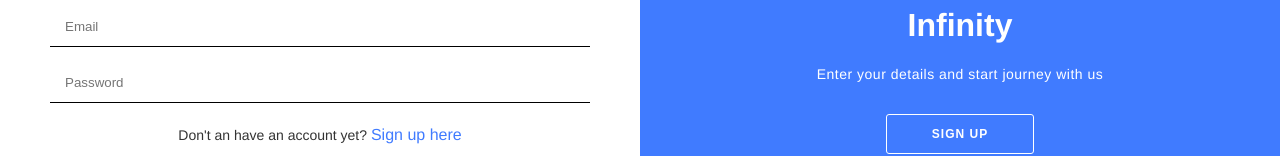
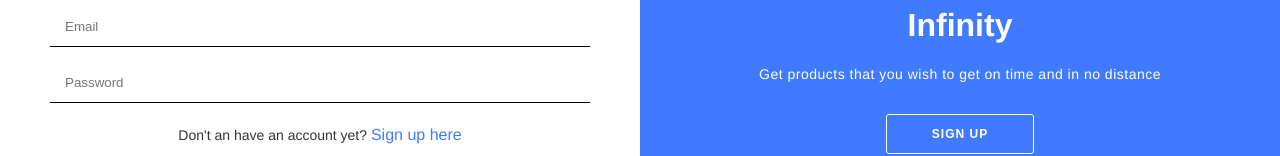
Before and after one commit to Open-RCA/eCom-vue-frontend, a Vue app: page /signin in a window 1280 px wide. Shown: the part 320-476 px from the top of the page. Built offline with nearby package versions, Linux system fonts and the light colour scheme.

Commit message:
text data and form from the ui design

```diff
--- a/src/views/Signin.vue
+++ b/src/views/Signin.vue
@@ -2,7 +2,7 @@
 <div>
 <div class="overlay-panel overlay-right">
 			<h1 class="h1-white">Infinity</h1>
-			<p>Enter your details and start journey with us</p>
+			<p>Get products that you wish to get on time and in no distance</p>
 			<button class="ghost">Sign Up</button>
 		</div>
   <div class="form-container sign-in-container">
```
